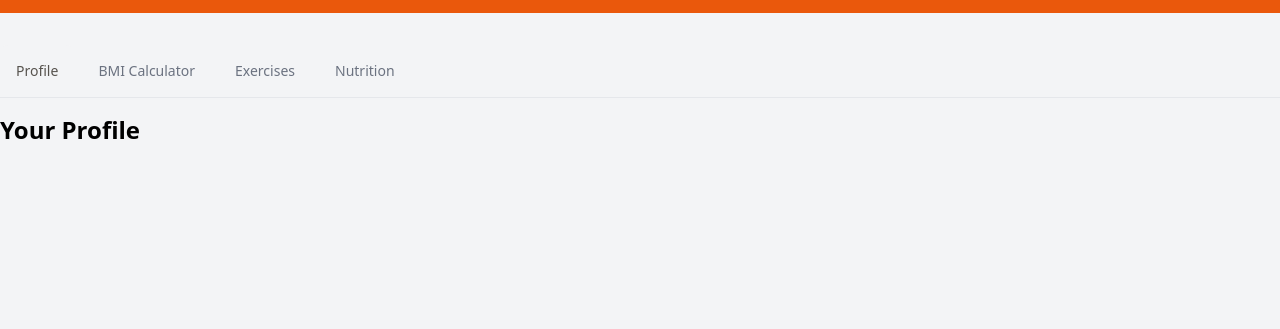
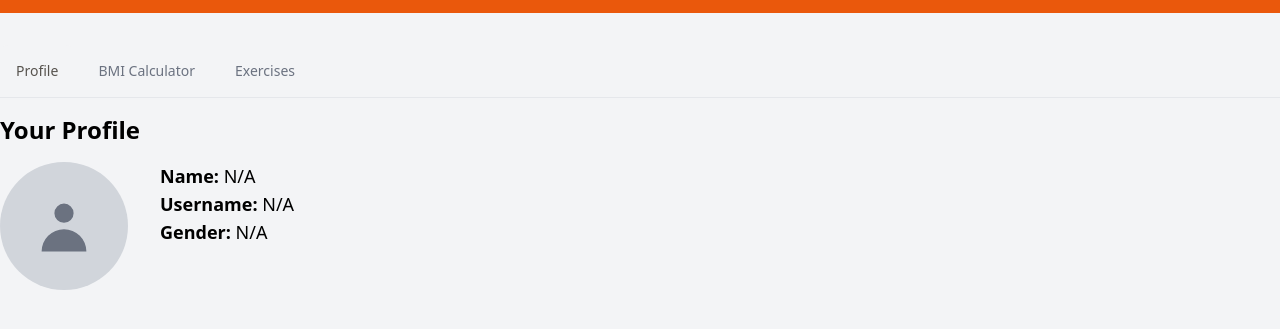
Before and after one commit to zainabid333/Fitness-lab, a plain HTML site: page exercise.html in a window 1280 px wide. Shown: the part 99-428 px from the top of the page. Drawn offline with nearby package versions, Linux system fonts and the light colour scheme; sample sign-in values are in the browser's storage.

Commit message:
did some final changes

```diff
--- a/assets/css/style.css
+++ b/assets/css/style.css
@@ -1,9 +1,3 @@
-:root {
-
-}
-
-
-
 
 .teko-font {
   font-family: "Teko", sans-serif;
@@ -93,7 +87,6 @@
   background-color: #ffffff33;
 }
 
-/* Add to your existing CSS file */
 
 .modal {
   display: none;
@@ -179,7 +172,7 @@
 }
 #bmi-section{
   height: 100vh;
-  background-color: #f17731;l
+  background-color: #f17731;
 }
 
 #about-us p{
@@ -198,7 +191,7 @@
   flex-direction: row;
   background-color: #f17731;
   justify-content: space-around;
- padding: 50px;
+  padding: 50px;
 
 }
 
@@ -217,14 +210,13 @@
   color: white;
   font-family: Arvo;
   font-style: oblique;
-  font-size: 1.3em;
+  font-size: 3rem;
   padding: 50px;
   margin-right: 100px;
   text-align: right;
   text-shadow: 0px 0px 10px rgb(106, 104, 104);
 
 }
-
 
 .exercise-videos{
   display: flex;
@@ -235,8 +227,6 @@
 
 }
 
-
-
 .video{
   padding: 40px;
   width: fit-content;
@@ -244,8 +234,6 @@
   box-shadow: 0px 0px 20px rgb(94, 94, 94);
   border-radius: 5px;
 }
-
-
 
 footer{
   background-color: #bcbcbc;
--- a/assets/js/exercise.js
+++ b/assets/js/exercise.js
@@ -102,8 +102,6 @@ function removeModalBackdrop() {
     document.body.style.paddingRight = '';
 }
 function handleLogout() {
-    // Perform any necessary logout actions (e.g., clearing local storage)
-    // localStorage.clear();
 
     // Redirect to index.html
     window.location.href = "index.html";
@@ -174,6 +172,7 @@ function handleBMISubmit(event) {
 
     displayBMIData(bmiData);
     closeModal();
+    removeModalBackdrop();
 }
 
 function displayBMIData(bmiData) {
@@ -209,6 +208,18 @@ function checkLoggedUser() {
     return loggedUser;
 }
 
+function displayUserProfile() {
+    const loggedUserJSON = localStorage.getItem("loggedUser");
+    if (loggedUserJSON) {
+        loggedUser = JSON.parse(loggedUserJSON);
+        document.getElementById('profile-name').textContent = loggedUser.name || 'N/A';
+        document.getElementById('profile-username').textContent = loggedUser.username || 'N/A';
+        document.getElementById('profile-gender').textContent = loggedUser.gender || 'N/A';
+    } else {
+        console.log("No logged user found in local storage");
+        // Optionally, you can display a message or redirect to the login page
+    }
+}
 
 $(document).ready(function () {
     initializeTabs();
@@ -230,4 +241,5 @@ $(document).ready(function () {
         }
     });
     loadBMIData();
+    displayUserProfile();
 });
--- a/assets/js/modal.js
+++ b/assets/js/modal.js
@@ -5,12 +5,6 @@ function removeModalBackdrop() {
     }
     document.body.classList.remove('overflow-hidden');
 }
-
-function createBmiChart(){
-    const heights = ['6\'5"', '6\'4"', '6\'3"', '6\'2"', '6\'1"', '6\'0"', '5\'11"', '5\'10"', '5\'9"', '5\'8"', '5\'7"', '5\'6"', '5\'5"', '5\'4"', '5\'3"', '5\'2"', '5\'1"', '5\'0"', '4\'11"', '4\'10"'];
-
-}
-
 
 document.addEventListener('DOMContentLoaded', function () {
     // Tab functionality
@@ -116,12 +110,13 @@ document.addEventListener('DOMContentLoaded', function () {
         const password = document.getElementById('login-password').value;
         const user = JSON.parse(localStorage.getItem(username));
 
+        console.log(username, password, user)
         if (user && user.password === password) {
             // Create a loggedUser object
             const loggedUser = {
                 username: username,
                 name: user.name,
-                // Add any other relevant user data here, but don't include sensitive info like password
+                gender: user.gender
             };
 
             // Store loggedUser in localStorage
--- a/exercise.html
+++ b/exercise.html
@@ -7,7 +7,7 @@
   <meta http-equiv="X-UA-Compatible" content="ie=edge" />
   <script src="https://cdn.tailwindcss.com"></script>
   <link href="https://cdnjs.cloudflare.com/ajax/libs/flowbite/2.3.0/flowbite.min.css" rel="stylesheet" />
-  <link src="./assets/css/exercise.css" rel="stylesheet"/>
+  <link src="./assets/css/exercise.css" rel="stylesheet" />
   <title>Exercise Regiment</title>
 </head>
 
@@ -105,15 +105,31 @@
         <a href="#exercises-content"
           class="inline-block p-4 rounded-t-lg hover:text-gray-600 hover:bg-gray-50">Exercises</a>
       </li>
-      <li class="mr-2">
+      <!-- <li class="mr-2">
         <a href="#nutrition-content"
           class="inline-block p-4 rounded-t-lg hover:text-gray-600 hover:bg-gray-50">Nutrition</a>
-      </li>
+      </li> -->
     </ul>
 
     <div id="profile-content" class="tab-content">
       <h2 class="text-2xl font-semibold mb-4">Your Profile</h2>
       <!-- Add profile content here -->
+      <div class="flex items-start">
+        <div class="mr-8">
+          <div class="w-32 h-32 bg-gray-300 rounded-full flex items-center justify-center">
+            <svg class="w-16 h-16 text-gray-500" fill="currentColor" viewBox="0 0 20 20"
+              xmlns="http://www.w3.org/2000/svg">
+              <path fill-rule="evenodd" d="M10 9a3 3 0 100-6 3 3 0 000 6zm-7 9a7 7 0 1114 0H3z" clip-rule="evenodd">
+              </path>
+            </svg>
+          </div>
+        </div>
+        <div>
+          <p class="text-lg"><strong>Name:</strong> <span id="profile-name"></span></p>
+          <p class="text-lg"><strong>Username:</strong> <span id="profile-username"></span></p>
+          <p class="text-lg"><strong>Gender:</strong> <span id="profile-gender"></span></p>
+        </div>
+      </div>
     </div>
 
     <div id="bmi-content" class="tab-content hidden">
@@ -182,6 +198,7 @@
     integrity="sha256-iu/zLUB+QgISXBLCW/mcDi/rnf4m4uEDO0wauy76x7U=" crossorigin="anonymous"></script>
   <script src="https://cdnjs.cloudflare.com/ajax/libs/flowbite/2.3.0/flowbite.min.js"></script>
   <script src="./assets/js/exercise.js"></script>
+  <script src="./assets/js/modal.js"></script>
 </body>
 
 </html>
```
Also changed, not shown: assets/css/exercise.css (+0 -9 lines), index.html (+11 -13 lines).
